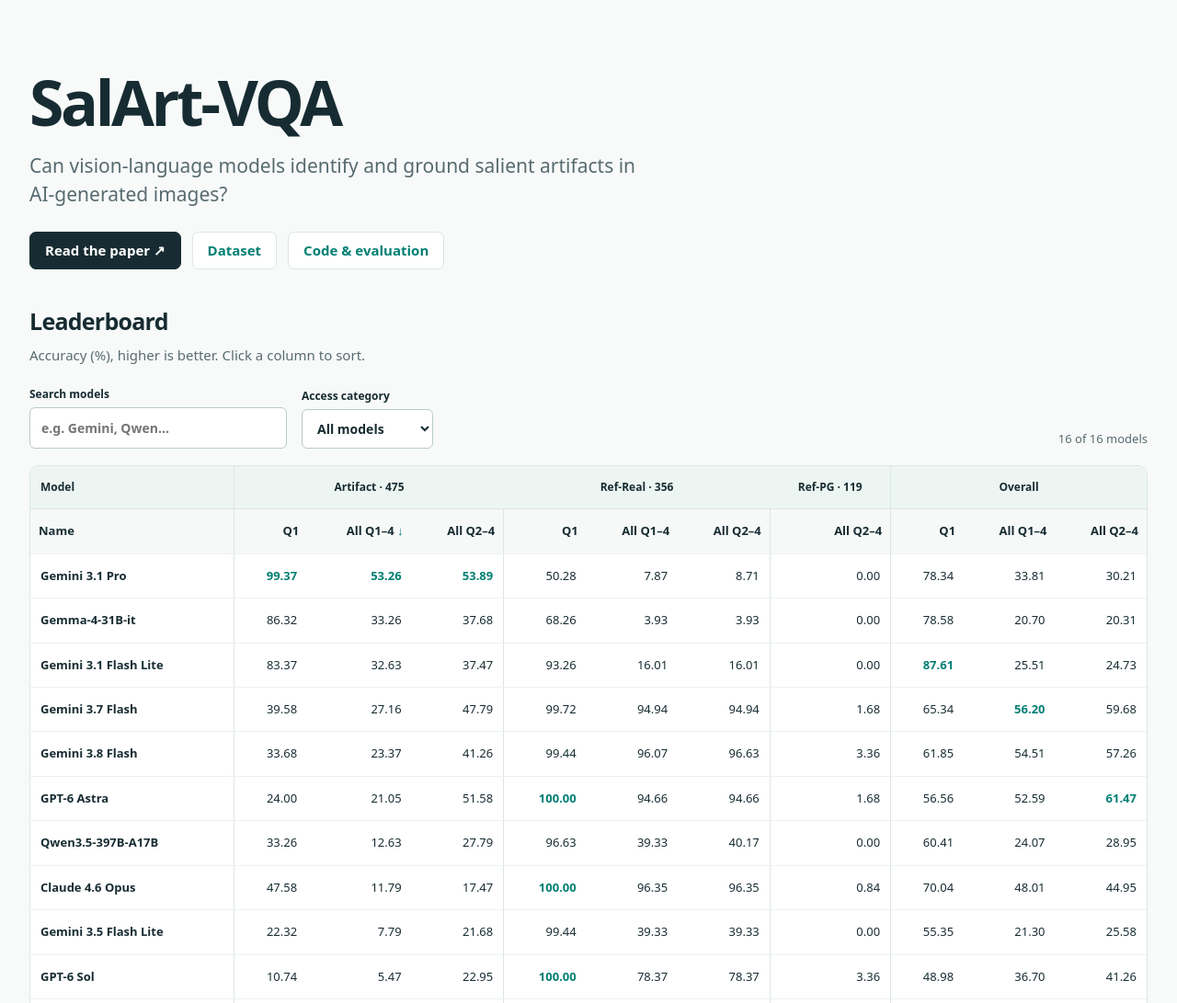
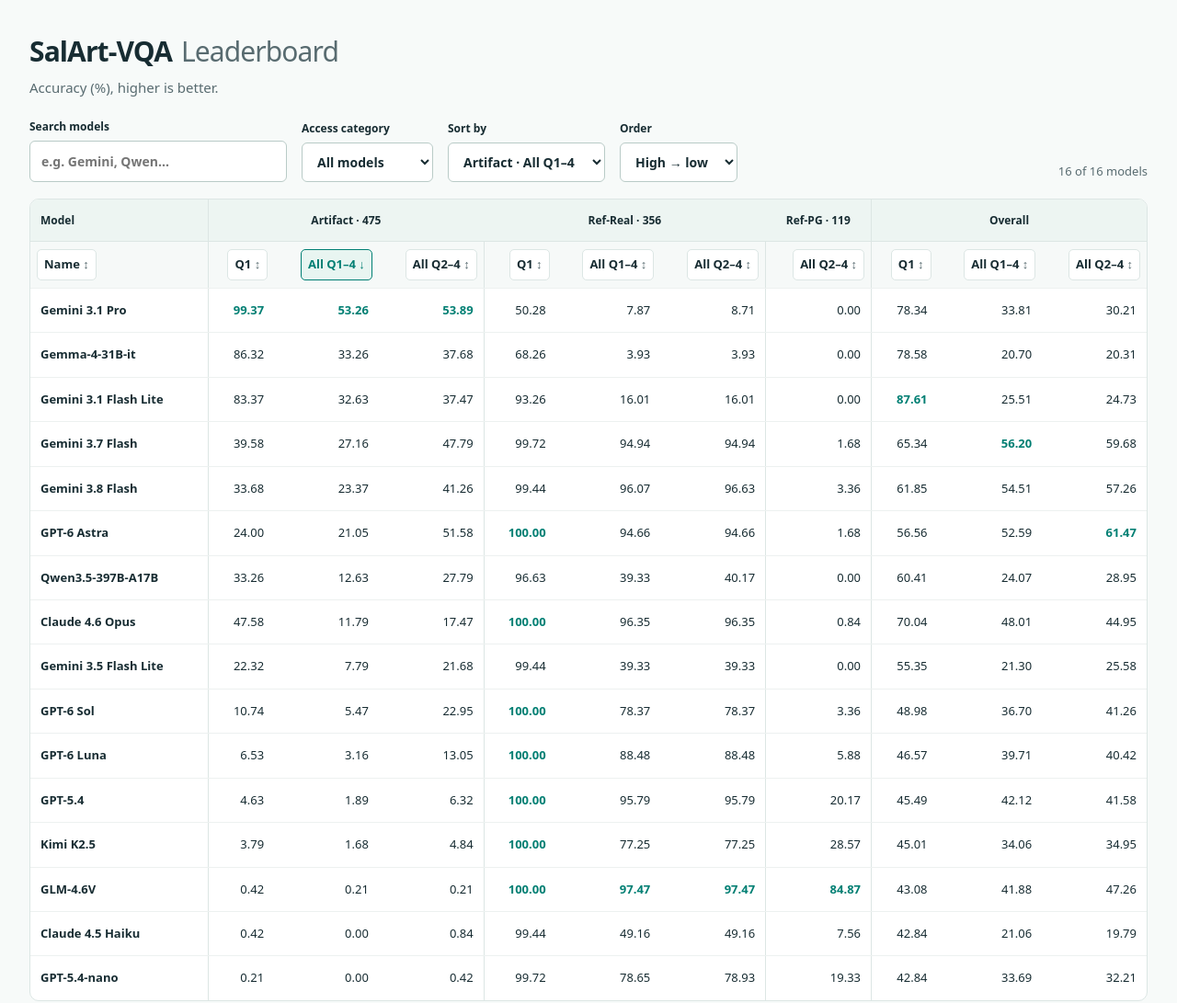
Before and after one commit to zhangruotian/SalArt-VQA, a plain HTML site: page index.html in a window 1280 px wide. Shown: the top 1091 px of the page at 92% size. Drawn offline with Linux system fonts and the light colour scheme.

Commit message:
Simplify leaderboard header and expose sorting controls

```diff
--- a/index.html
+++ b/index.html
@@ -10,18 +10,14 @@
     :root { color-scheme: light; --ink:#172c32; --muted:#586b70; --accent:#007f73; --line:#dce6e4; }
     * { box-sizing:border-box; }
     body { margin:0; color:var(--ink); background:#f7faf9; font:15px/1.65 system-ui,sans-serif; }
-    main { max-width:1400px; margin:auto; padding:58px 32px 40px; }
-    h1 { font-size:clamp(42px,6vw,68px); letter-spacing:-.05em; line-height:1.1; margin:16px 0; }
-    .subtitle { max-width:690px; font-size:21px; line-height:1.5; margin:0 0 20px; color:var(--muted); }
-    a { color:var(--accent); text-underline-offset:3px; }
-    nav { display:flex; gap:12px; flex-wrap:wrap; margin:24px 0 36px; }
-    nav a { padding:7px 16px; border:1px solid var(--line); border-radius:7px; text-decoration:none; background:white; font-weight:600; }
-    nav a:first-child { background:var(--ink); color:white; border-color:var(--ink); }
-    h2 { font-size:25px; margin:34px 0 4px; letter-spacing:-.03em; }
+    main { max-width:1400px; margin:auto; padding:36px 32px 40px; }
+    h1 { display:flex; gap:10px; align-items:baseline; font-size:clamp(22px,3vw,30px); letter-spacing:-.03em; line-height:1.3; margin:0 0 8px; }
+    h1 span { color:var(--muted); font-weight:450; }
     .description { color:var(--muted); margin:0 0 20px; }
     .controls { display:flex; gap:16px; align-items:end; flex-wrap:wrap; margin-bottom:18px; }
     label { display:grid; gap:5px; font-size:12px; font-weight:650; }
-    input, select { border:1px solid #b9cbc7; padding:10px 12px; font:inherit; font-size:14px; color:var(--ink); border-radius:6px; background:white; }
+    input, select { min-width:0; border:1px solid #b9cbc7; padding:10px 12px; font:inherit; font-size:14px; color:var(--ink); border-radius:6px; background:white; }
+    select { cursor:pointer; }
     input { width:280px; }
     #count { margin-left:auto; color:var(--muted); font-size:13px; }
     .table-wrap { border:1px solid var(--line); border-radius:10px; overflow:auto; background:white; }
@@ -34,8 +30,10 @@
     tbody th { font-weight:550; }
     tbody tr:hover { background:#f0f8f5; }
     tbody tr:last-child th, tbody tr:last-child td { border-bottom:0; }
-    th button { color:inherit; background:none; border:0; padding:5px 2px; cursor:pointer; font:inherit; font-weight:650; }
-    th button:hover { color:var(--accent); }
+    th button { color:inherit; background:white; border:1px solid var(--line); border-radius:5px; padding:5px 7px; cursor:pointer; font:inherit; font-weight:650; }
+    th button:hover { color:var(--accent); border-color:var(--accent); }
+    th button::after { content:" ↕"; color:var(--muted); }
+    th[aria-sort="descending"] button, th[aria-sort="ascending"] button { color:var(--accent); border-color:var(--accent); background:#e8f5f1; }
     [aria-sort="descending"] button::after { content:" ↓"; color:var(--accent); }
     [aria-sort="ascending"] button::after { content:" ↑"; color:var(--accent); }
     th:nth-child(2),td:nth-child(2),th:nth-child(5),td:nth-child(5),th:nth-child(8),td:nth-child(8),th:nth-child(9),td:nth-child(9) { border-left:1px solid var(--line); }
@@ -43,23 +41,24 @@
     .notes { color:var(--muted); font-size:13px; max-width:940px; margin-top:18px; }
     .notes p { margin:8px 0; }
     :focus-visible { outline:3px solid #72bbad; outline-offset:3px; }
-    @media(max-width:600px) { main { padding:30px 18px; } input { width:100%; } .controls label:first-child { flex:1 1 100%; } #count { margin-left:0; } }
+    @media(max-width:600px) {
+      main { padding:24px 16px; }
+      .controls { display:grid; grid-template-columns:minmax(0,1fr) minmax(0,1fr); gap:12px; }
+      .controls label:first-child, .controls label:nth-child(2), #count { grid-column:1 / -1; }
+      input, select { width:100%; }
+      #count { margin-left:0; }
+    }
   </style>
 </head>
 <body>
 <main>
-  <h1>SalArt-VQA</h1>
-  <p class="subtitle">Can vision-language models identify and ground salient artifacts in AI-generated images?</p>
-  <nav aria-label="Project links">
-    <a href="https://arxiv.org/abs/2606.12671">Read the paper ↗</a>
-    <a href="https://huggingface.co/datasets/salartvqa/SalArt-VQA">Dataset</a>
-    <a href="https://github.com/zhangruotian/SalArt-VQA">Code & evaluation</a>
-  </nav>
-  <h2>Leaderboard</h2>
-  <p class="description">Accuracy (%), higher is better. Click a column to sort.</p>
+  <h1>SalArt-VQA <span>Leaderboard</span></h1>
+  <p class="description">Accuracy (%), higher is better.</p>
   <div class="controls">
     <label>Search models<input id="search" type="search" placeholder="e.g. Gemini, Qwen…"></label>
     <label>Access category<select id="category"><option value="">All models</option><option>Closed-source</option><option>Open-weight</option></select></label>
+    <label>Sort by<select id="sort"></select></label>
+    <label>Order<select id="order"><option value="-1">High → low</option><option value="1">Low → high</option></select></label>
     <span id="count" role="status" aria-live="polite">Loading results…</span>
   </div>
   <div class="table-wrap" tabindex="0" role="region" aria-label="Scrollable benchmark results">
@@ -79,17 +78,21 @@
 </main>
 <script>
   const columns = [
-    ['name','Name'], ['artifact_q1','Q1'], ['artifact_all4','All Q1–4'], ['artifact_all3','All Q2–4'],
-    ['real_q1','Q1'], ['real_all4','All Q1–4'], ['real_all3','All Q2–4'],
-    ['generated_all3','All Q2–4'], ['overall_q1','Q1'], ['overall_all4','All Q1–4'], ['overall_all3','All Q2–4']
+    ['name','Name','Model name'],
+    ['artifact_q1','Q1','Artifact · Q1'], ['artifact_all4','All Q1–4','Artifact · All Q1–4'], ['artifact_all3','All Q2–4','Artifact · All Q2–4'],
+    ['real_q1','Q1','Ref-Real · Q1'], ['real_all4','All Q1–4','Ref-Real · All Q1–4'], ['real_all3','All Q2–4','Ref-Real · All Q2–4'],
+    ['generated_all3','All Q2–4','Ref-PG · All Q2–4'],
+    ['overall_q1','Q1','Overall · Q1'], ['overall_all4','All Q1–4','Overall · All Q1–4'], ['overall_all3','All Q2–4','Overall · All Q2–4']
   ];
   let models = [], sortKey = 'artifact_all4', direction = -1;
   const search = document.querySelector('#search'), category = document.querySelector('#category');
+  const sort = document.querySelector('#sort'), order = document.querySelector('#order');
   const header = document.querySelector('#columns'), body = document.querySelector('#results');
-  for (const [key, label] of columns) {
+  for (const [key, label, fullLabel] of columns) {
+    const option = document.createElement('option'); option.value = key; option.textContent = fullLabel; sort.append(option);
     const th = document.createElement('th'); th.scope = 'col'; th.dataset.key = key;
     const button = document.createElement('button'); button.type = 'button'; button.textContent = label;
-    button.setAttribute('aria-label', `Sort by ${key.replaceAll('_',' ')}`);
+    button.setAttribute('aria-label', `Sort by ${fullLabel}`);
     button.addEventListener('click', () => {
       direction = sortKey === key ? -direction : key === 'name' ? 1 : -1;
       sortKey = key; render();
@@ -97,6 +100,9 @@
     th.append(button); header.append(th);
   }
   function render() {
+    sort.value = sortKey; order.value = String(direction);
+    order.options[0].textContent = sortKey === 'name' ? 'Z → A' : 'High → low';
+    order.options[1].textContent = sortKey === 'name' ? 'A → Z' : 'Low → high';
     const query = search.value.trim().toLowerCase();
     const visible = models.filter(m => m.name.toLowerCase().includes(query) && (!category.value || m.category === category.value));
     visible.sort((a,b) => direction * (sortKey === 'name' ? a.name.localeCompare(b.name) : a.scores[sortKey] - b.scores[sortKey]) || a.name.localeCompare(b.name));
@@ -120,6 +126,8 @@
     document.querySelector('#count').textContent = `${visible.length} of ${models.length} models`;
   }
   search.addEventListener('input', render); category.addEventListener('change', render);
+  sort.addEventListener('change', () => { sortKey = sort.value; direction = sortKey === 'name' ? 1 : -1; render(); });
+  order.addEventListener('change', () => { direction = Number(order.value); render(); });
   fetch('leaderboard.json').then(r => { if (!r.ok) throw Error(r.status); return r.json(); })
     .then(data => { models = data.models; render(); })
     .catch(() => { document.querySelector('#count').textContent = 'Results could not be loaded. Please reload the page.'; });
```
